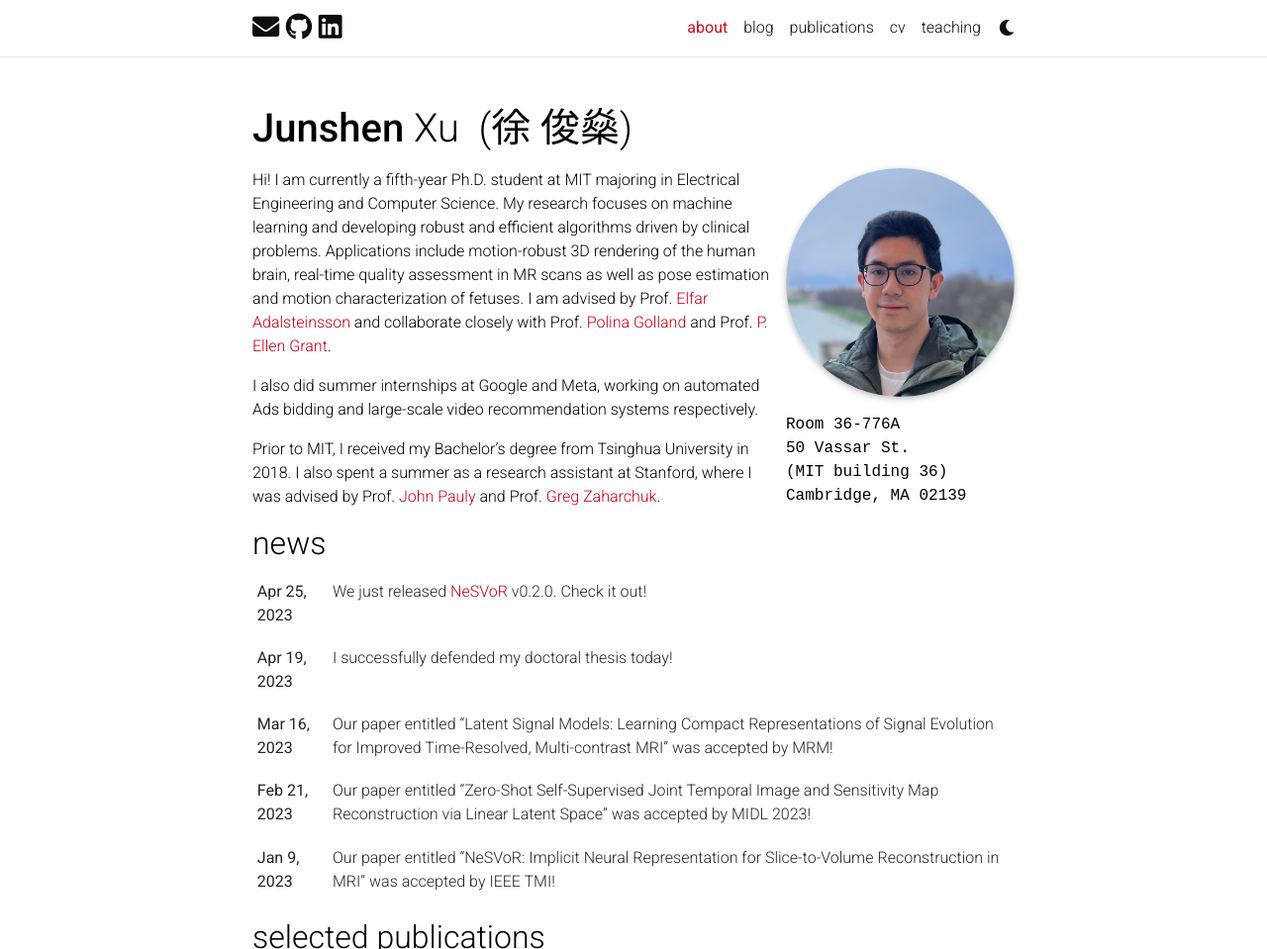
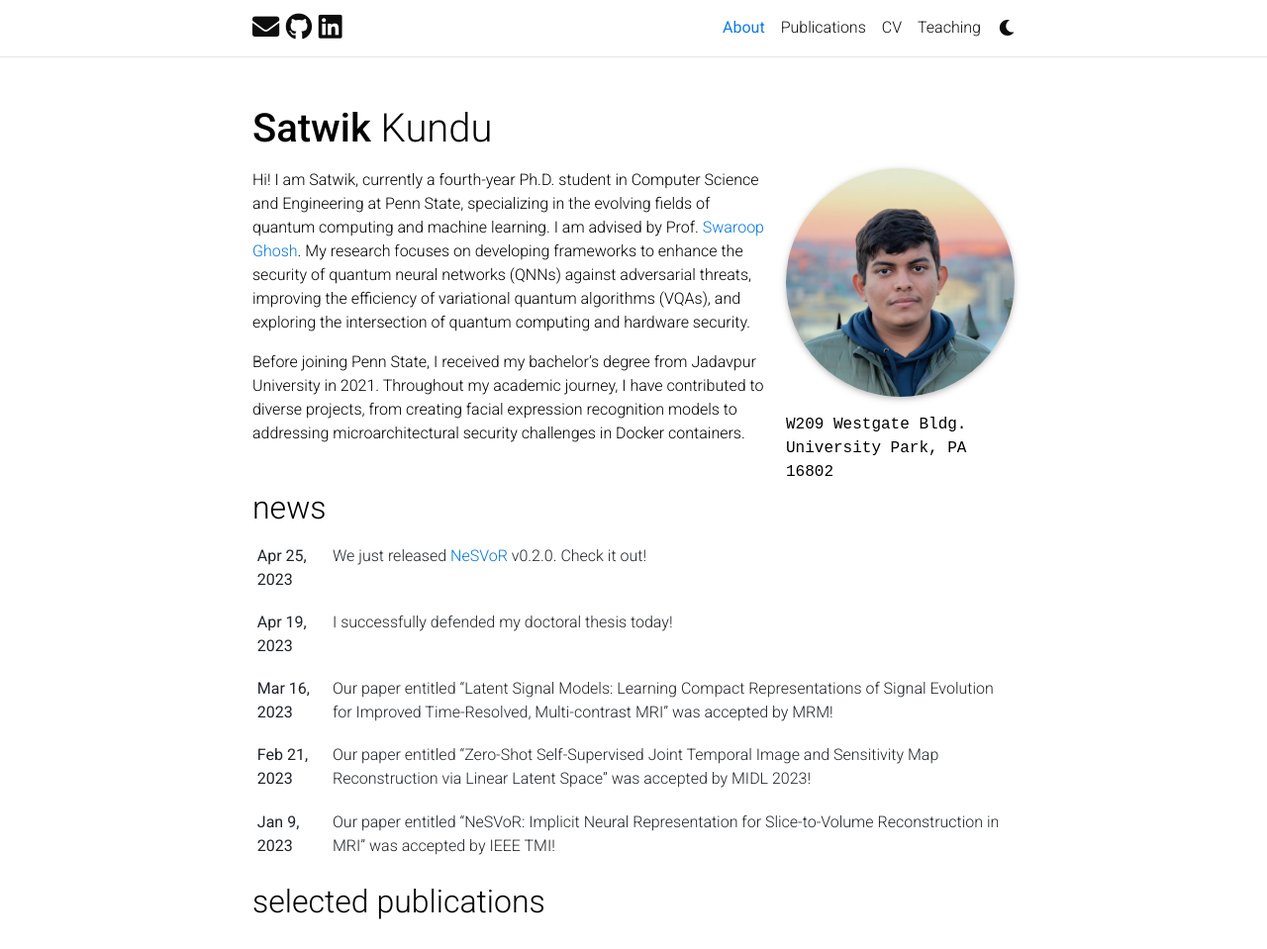
Before and after one commit to satwik-kundu/satwik-kundu.github.io, a Jekyll site: the page built from _pages/about.md, in a window 1280 px wide and 1265 px high, cut to the strip 0-959 px from the top of the window. Shown: the whole strip at 99% size. Built offline with Jekyll 4.4.1, drawn with Linux system fonts in a browser that asks for light colours; full-size pictures stand in for the smaller copies a plugin makes; comment, search, counter and statistics services are not loaded; a style sheet for code colours, icons or effects is not loaded; some of the changed text lies outside the part shown.

Commit message:
small changes

```diff
--- a/Gemfile
+++ b/Gemfile
@@ -15,7 +15,7 @@ group :jekyll_plugins do
     gem 'jekyll-toc'
     gem 'jekyll-twitter-plugin'
     gem 'jemoji'
-    gem 'mini_racer'
+    # gem 'mini_racer'
     gem 'unicode_utils'
     gem 'webrick'
 end
--- a/_config.yml
+++ b/_config.yml
@@ -3,12 +3,12 @@
 # -----------------------------------------------------------------------------
 
 title: blank # the website title (if blank, full name will be used instead)
-first_name: Junshen
+first_name: Satwik
 middle_name:
-last_name: Xu
-chinese_last_name: 徐
-chinese_first_name: 俊燊
-email: junshen@mit.edu
+last_name: Kundu
+# chinese_last_name: 徐
+# chinese_first_name: 俊燊
+email: satwik@psu.edu
 description: > # the ">" symbol means to ignore newlines until "footer_text:"
   A simple, whitespace theme for academics. Based on [*folio](https://github.com/bogoli/-folio) design.
 footer_text: >
@@ -17,7 +17,7 @@ footer_text: >
 keywords: jekyll, jekyll-theme, academic-website, portfolio-website  # add your own keywords or leave empty
 
 lang: en # the language of your site (for example: en, fr, cn, ru, etc.)
-icon: favicon_v2.ico #🎓 # the emoji used as the favicon (alternatively, provide image name in /assets/img/)
+icon: favicon.ico #🎓 # the emoji used as the favicon (alternatively, provide image name in /assets/img/)
 
 url: satwik-kundu.github.io # the base hostname & protocol for your site
 baseurl: #/al-folio # the subpath of your site, e.g. /blog/
@@ -72,13 +72,13 @@ og_image: # The site-wide (default for all links) Open Graph preview image
 # Social integration
 # -----------------------------------------------------------------------------
 
-github_username: daviddmc # your GitHub user name
+github_username: satwik-kundu # your GitHub user name
 gitlab_username: # your GitLab user name
 twitter_username: # your Twitter handle
 mastodon_username: # your mastodon instance+username in the format instance.tld/@username
-linkedin_username: junshen-xu-30444b129 # your LinkedIn user name
+linkedin_username: satwikkundu # your LinkedIn user name
 telegram_username: # your Telegram user name
-scholar_userid: qNk6tgcAAAAJ # your Google Scholar ID
+scholar_userid: gR8ZZpwAAAAJ # your Google Scholar ID
 semanticscholar_id: # your Semantic Scholar ID
 whatsapp_number: # your WhatsApp number (full phone number in international format. Omit any zeroes, brackets, or dashes when adding the phone number in international format.)
 orcid_id: # your ORCID ID
@@ -113,28 +113,28 @@ contact_note: >
 # Analytics and search engine verification
 # -----------------------------------------------------------------------------
 
-google_analytics: G-NYJ88YK0VS # your Google Analytics measurement ID (format: G-XXXXXXXXXX)
+google_analytics: # your Google Analytics measurement ID (format: G-XXXXXXXXXX)
 panelbear_analytics:  # panelbear analytics site ID (format: XXXXXXXXX)
 
-google_site_verification: MARJu3erA7Z6jybcmR5fgSNRNtCNYMAYkk0jidGGr8A # your google-site-verification ID (Google Search Console)
+google_site_verification:  # your google-site-verification ID (Google Search Console)
 bing_site_verification:  # out your bing-site-verification ID (Bing Webmaster)
 
 # -----------------------------------------------------------------------------
 # Blog
 # -----------------------------------------------------------------------------
 
-blog_name: Notes # blog_name will be displayed in your blog page
-blog_nav_title: blog # your blog must have a title for it to be displayed in the nav bar
-blog_description: Reading notes of papers on a broad range of topics # a simple whitespace theme for academics
-permalink: /blog/:year/:title/
+# blog_name: Notes # blog_name will be displayed in your blog page
+# blog_nav_title: blog # your blog must have a title for it to be displayed in the nav bar
+# blog_description: Reading notes of papers on a broad range of topics # a simple whitespace theme for academics
+# permalink: /blog/:year/:title/
 
-# Pagination
-pagination:
-  enabled: true
+# # Pagination
+# pagination:
+#   enabled: true
 
-related_blog_posts:
-  enabled: true
-  max_related: 5
+# related_blog_posts:
+#   enabled: true
+#   max_related: 5
 
 # Giscus comments (RECOMMENDED)
 # Follow instructions on https://giscus.app/ to setup for your repo to fill out
@@ -271,8 +271,8 @@ jekyll-archives:
 
 scholar:
 
-  last_name: [Xu]
-  first_name: [Junshen]
+  last_name: [Kundu]
+  first_name: [Satwik]
 
   style: apa
   locale: en
--- a/_pages/about.md
+++ b/_pages/about.md
@@ -1,18 +1,16 @@
 ---
 layout: about
-title: about
+title: About
 permalink: /
 subtitle: # <a href='#'>Affiliations</a>. Address. Contacts. Moto. Etc.
 
 profile:
   align: right
-  image: prof_pic.jpg
+  image: profile-photo.jpg
   image_circular: true # crops the image to make it circular
   address: >
-    <p>Room 36-776A</p>
-    <p>50 Vassar St. </p>
-    <p>(MIT building 36) </p>
-    <p>Cambridge, MA 02139</p>
+    <p>W209 Westgate Bldg.</p>
+    <p>University Park, PA 16802</p>
 
 news: true  # includes a list of news items
 latest_posts: false  # includes a list of the newest posts
@@ -20,14 +18,22 @@ selected_papers: true # includes a list of papers marked as "selected={true}"
 social: true  # includes social icons at the bottom of the page
 ---
 
-Hi! I am currently a fifth-year Ph.D. student at MIT majoring in Electrical Engineering and Computer Science.
-My research focuses on machine learning and developing robust and efficient algorithms driven by clinical problems.
-Applications include motion-robust 3D rendering of the human brain, real-time quality assessment in MR scans as well as pose estimation and motion characterization of fetuses.
-I am advised by Prof. [Elfar Adalsteinsson](https://www.rle.mit.edu/people/directory/elfar-adalsteinsson/) and collaborate closely with Prof. [Polina Golland](https://people.csail.mit.edu/polina/) and Prof. [P. Ellen Grant](https://scholar.google.com/citations?user=W4dqZ7EAAAAJ).
+Hi! I am Satwik, currently a fourth-year Ph.D. student in Computer Science and Engineering at Penn State,
+specializing in the evolving fields of quantum computing and machine learning.
+I am advised by Prof. [Swaroop Ghosh](https://www.eecs.psu.edu/departments/directory-detail-g.aspx?q=szg212).
+My research focuses on developing frameworks to enhance the security of quantum neural networks (QNNs)
+against adversarial threats, improving the efficiency of variational quantum algorithms (VQAs),
+and exploring the intersection of quantum computing and hardware security.
 
-I also did summer internships at Google and Meta, working on automated Ads bidding and large-scale video recommendation systems respectively.
+Before joining Penn State, I received my bachelor's degree from Jadavpur University in 2021.
+Throughout my academic journey, I have contributed to diverse projects,
+from creating facial expression recognition models to addressing microarchitectural security challenges in Docker containers.
 
-Prior to MIT, I received my Bachelor's degree from Tsinghua University in 2018. I also spent a summer as a research assistant at Stanford, where I was advised by Prof. [John Pauly](https://web.stanford.edu/~pauly/) and Prof. [Greg Zaharchuk](https://profiles.stanford.edu/greg-zaharchuk).
+<!-- I also spent a summer  remotely working as a research intern at IIT Kharagpur, where I was advised by Prof. [John Pauly](https://web.stanford.edu/~pauly/).
+I am Satwik Kundu, a Ph.D. candidate in Computer Science and Engineering at Pennsylvania State University, where I focus on advancing the efficiency and security of quantum machine learning and variational quantum algorithms.
+My research, guided by Prof. Swaroop Ghosh, spans developing frameworks to enhance the security of Quantum Neural Networks (QNNs) against adversarial threats, optimizing variational quantum algorithms, and exploring the intersection of quantum computing and hardware security.
+
+Throughout my academic journey, I’ve contributed to diverse projects, from creating facial expression recognition models to tackling microarchitectural security challenges in client-server frameworks.-->
 
 <!--
 Write your biography here. Tell the world about yourself. Link to your favorite [subreddit](http://reddit.com). You can put a picture in, too. The code is already in, just name your picture `prof_pic.jpg` and put it in the `img/` folder.test
--- a/_sass/_variables.scss
+++ b/_sass/_variables.scss
@@ -17,7 +17,7 @@ $green-color-lime:    #B7D12A !default;
 $green-color-dark:    #009f06 !default;
 $green-color-light:   #ddffdd !default;
 $green-color-bright:  #11D68B !default;
-$purple-color:        #c7001b; //darken(#EC0044, 10%); //lighten(#A31F34, 25%); // #B509AC !default;
+$purple-color:        #0076df; //darken(#EC0044, 10%); //lighten(#A31F34, 25%); // #B509AC !default;
 $light-purple-color:  lighten($purple-color, 25%);
 $pink-color:          #f92080 !default;
 $pink-color-light:    #ffdddd !default;
--- a/docker-compose.yml
+++ b/docker-compose.yml
@@ -1,8 +1,8 @@
-version: "3"
+# version: "3"
 # this file uses prebuilt image in dockerhub
 services:
   jekyll:
-    image: amirpourmand/al-folio
+    image: amirpourmand/al-folio:v0.12.1
     container_name: al-folio-website
     command: bash -c "
       rm -f Gemfile.lock
--- a/docker-local.yml
+++ b/docker-local.yml
@@ -1,4 +1,4 @@
-version: "3"
+# version: "3"
 
 services:
   jekyll_custom:
```
Also changed, not shown: _pages/cv.md (+1 -1 lines), _pages/publications.md (+2 -2 lines), _pages/teaching.md (+4 -4 lines), assets/img/favicon.ico, assets/img/profile-photo.jpg (added).
